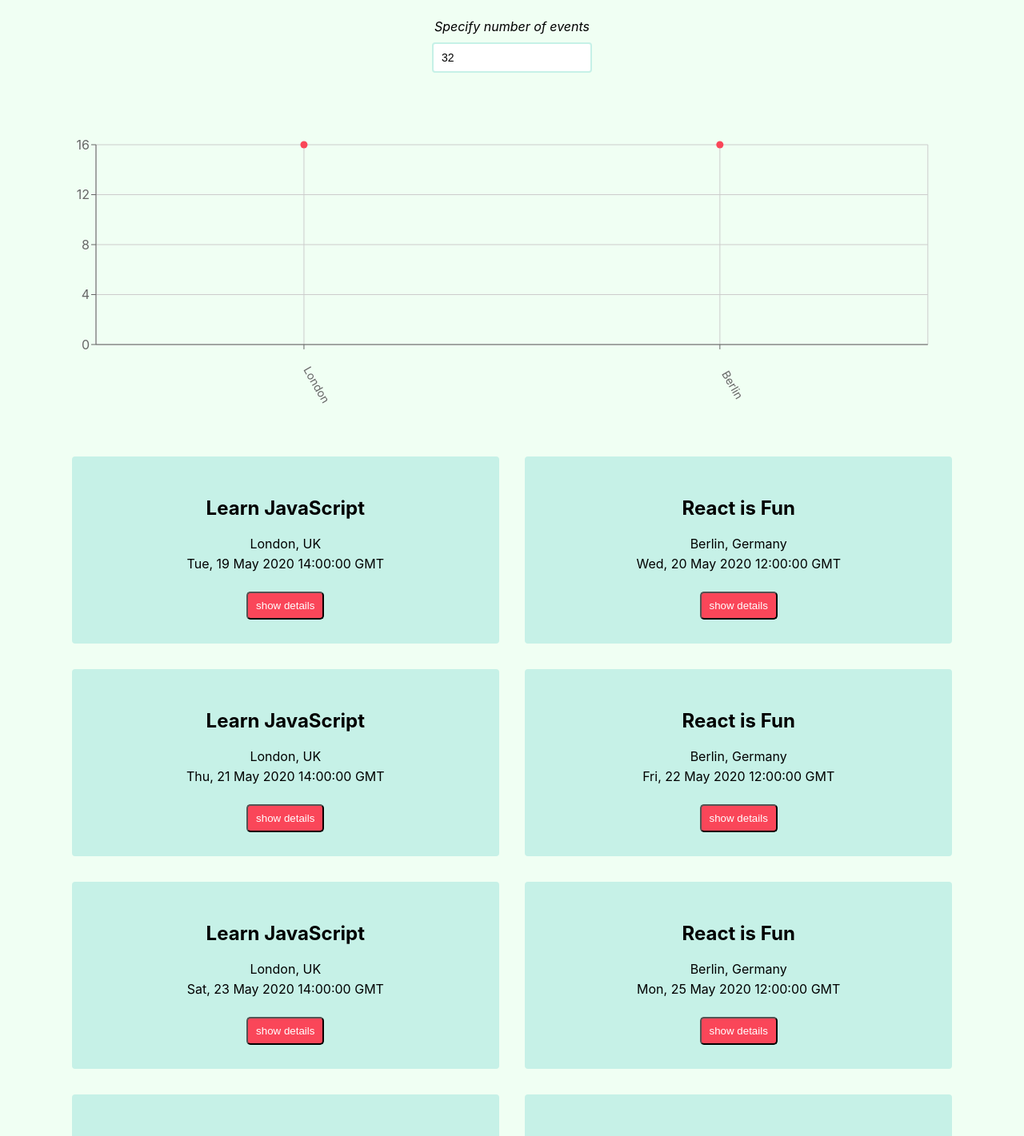
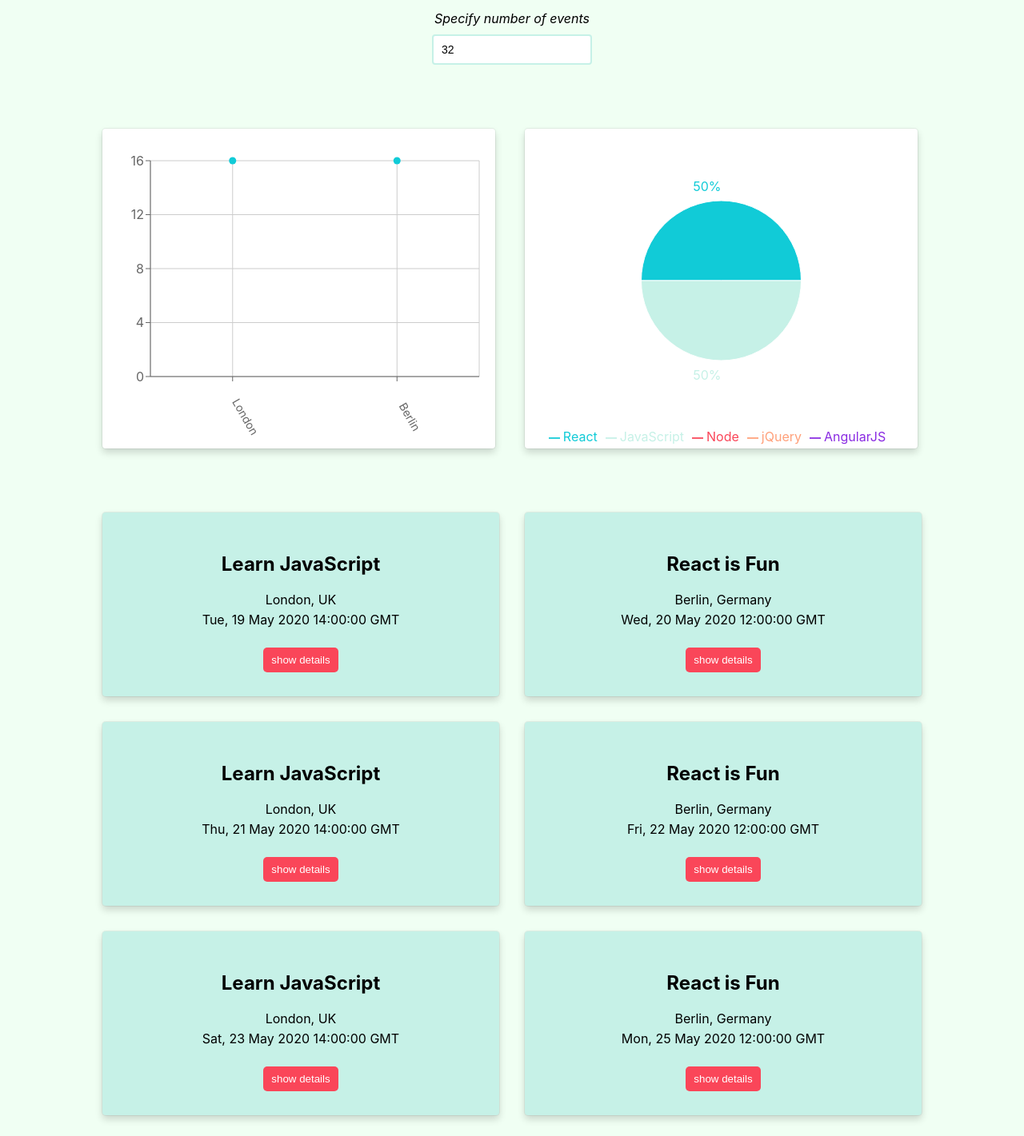
Before and after one commit to tessa-tum/DevTrec, a React (Create React App) app: page / in a window 1280 px wide. Shown: the part 300-1721 px from the top of the page at 80% size. Built offline with nearby package versions, Linux system fonts and the light colour scheme; what atatus-spa would draw is missing.

Commit message:
add city-events-chart + styling

```diff
--- a/src/App.css
+++ b/src/App.css
@@ -2,13 +2,19 @@
 
 .App {
   text-align: center;
-  padding: 3% 7%;
+  padding: 3% 10%;
   background-color: #f0fff3;
 }
 
 .App * {
   box-sizing: border-box;
 }
+
+p {
+  margin: 5px 0;
+}
+
+/* header section */
 
 .devtrec-logo {
   height: auto;
@@ -21,28 +27,17 @@
   font-size: large;
 }
 
+/* searches */
+
 .searches-container {
   display: flex;
   flex-direction: column;
   align-items: center;
-  margin-top: 60px;
+  margin-top: 50px;
 }
 
 .search-overline {
   font-style: italic;
-}
-
-ul {
-  list-style: none;
-  padding: 0px;
-  display: grid;
-  grid-template-columns: repeat(2, 1fr);
-  grid-gap: 2rem;
-  margin-top: 50px;
-}
-
-p {
-  margin: 5px 0;
 }
 
 input[type="text"],
@@ -98,11 +93,24 @@
   background-color: #bcdcdb;
 }
 
+/* event list section */
+
+#event-list {
+  list-style: none;
+  padding: 0px;
+  display: grid;
+  grid-template-columns: repeat(2, 1fr);
+  grid-gap: 2rem;
+  margin-top: 80px;
+}
+
 .event {
   padding: 30px;
   text-align: center;
   border-radius: 4px;
   background-color: #c6f1e7;
+  box-shadow: rgba(0, 0, 0, 0.16) 0px 5px 10px 0px,
+    rgba(0, 0, 0, 0.06) 0px 0px 0px 1px;
 }
 
 .link {
@@ -122,7 +130,26 @@
   cursor: pointer;
   background-color: #fa4659;
   color: #fff;
+  border: none;
 }
+
+/* charts section */
+
+.charts-container {
+  display: grid;
+  grid-template-columns: 1fr 1fr;
+  grid-gap: 2rem;
+  margin-top: 50px;
+}
+
+.recharts-responsive-container {
+  background-color: #fff;
+  box-shadow: rgba(0, 0, 0, 0.16) 0px 5px 10px 0px,
+    rgba(0, 0, 0, 0.06) 0px 0px 0px 1px;
+  border-radius: 4px;
+}
+
+/* alerts */
 
 .alerts-container {
   position: fixed;
@@ -135,8 +162,12 @@
 /* media queries */
 
 @media all and (max-width: 500px) {
-  ul {
+  #event-list {
     display: grid;
+    grid-template-columns: 1fr;
+  }
+
+  .charts-container {
     grid-template-columns: 1fr;
   }
 
@@ -146,8 +177,12 @@
 }
 
 @media all and (min-width: 500px) and (max-width: 750px) {
-  ul {
+  #event-list {
     display: grid;
+    grid-template-columns: 1fr;
+  }
+
+  .charts-container {
     grid-template-columns: 1fr;
   }
 
--- a/src/App.js
+++ b/src/App.js
@@ -2,6 +2,7 @@
 import EventList from "./components/EventList";
 import NumberOfEvents from "./components/NumberOfEvents";
 import CityEventsChart from "./components/CityEventsChart";
+import EventGenresChart from "./components/EventGenresChart";
 import Header from "./Header";
 import { useEffect, useState } from "react";
 import { extractLocations, getEvents } from "./api";
@@ -60,10 +61,11 @@
           setErrorAlert={setErrorAlert}
         />
       </div>
-      <CityEventsChart allLocations={allLocations} events={events} />
-      <div>
-        <EventList events={events} />
+      <div className="charts-container">
+        <CityEventsChart allLocations={allLocations} events={events} />
+        <EventGenresChart events={events} />
       </div>
+      <EventList events={events} />
     </div>
   );
 };
--- a/src/components/CityEventsChart.js
+++ b/src/components/CityEventsChart.js
@@ -31,10 +31,10 @@
     <ResponsiveContainer width="99%" height={400}>
       <ScatterChart
         margin={{
-          top: 60,
+          top: 40,
           right: 20,
           bottom: 60,
-          left: -30,
+          left: 0,
         }}
       >
         <CartesianGrid />
@@ -53,7 +53,7 @@
           allowDecimals={false}
         />
         <Tooltip cursor={{ strokeDasharray: "3 3" }} />
-        <Scatter name="A city" data={data} fill="#fa4659" />
+        <Scatter name="A city" data={data} fill="#11CBD7" />
       </ScatterChart>
     </ResponsiveContainer>
   );
--- /dev/null
+++ b/src/components/EventGenresChart.js
@@ -0,0 +1,73 @@
+import React, { useEffect, useState } from "react";
+import { PieChart, Pie, Cell, Legend, ResponsiveContainer } from "recharts";
+
+const EventGenresChart = ({ events }) => {
+  const [data, setData] = useState([]);
+  const genres = ["React", "JavaScript", "Node", "jQuery", "AngularJS"];
+  const colors = ["#11CBD7", "#C6F1E7", "#FA4659", "#FFA07A ", "#8A2BE2"];
+
+  useEffect(() => {
+    setData(getData(events));
+  }, [`${events}`]);
+
+  const getData = (events) => {
+    const data = genres.map((genre) => {
+      const filteredEvents = events.filter((event) =>
+        event.summary.includes(genre)
+      );
+      return {
+        name: genre,
+        value: filteredEvents.length,
+      };
+    });
+    return data;
+  };
+
+  const renderCustomizedLabel = ({
+    cx,
+    cy,
+    midAngle,
+    outerRadius,
+    percent,
+    index,
+  }) => {
+    const RADIAN = Math.PI / 180;
+    const radius = outerRadius + 10;
+    const x = cx + radius * Math.cos(-midAngle * RADIAN) * 1.07;
+    const y = cy + radius * Math.sin(-midAngle * RADIAN) * 1.07;
+    return percent ? (
+      <text
+        x={x}
+        y={y}
+        fill={colors[index % colors.length]}
+        textAnchor={x > cx ? "start" : "end"}
+        dominantBaseline="central"
+      >
+       {(percent * 100).toFixed(0)}%
+      </text>
+    ) : null;
+  };
+
+  return (
+    <ResponsiveContainer width="99%" height={400}>
+      <PieChart width={400} height={400}>
+      <Legend iconType='plainline' verticalAlign="bottom"/>
+        <Pie
+          data={data}
+          cx="50%"
+          cy="50%"
+          dataKey="value"
+          labelLine={false}
+          label={renderCustomizedLabel}
+          outerRadius={100}
+        >
+          {data.map((entry, index) => (
+            <Cell key={`cell-${index}`} fill={colors[index % colors.length]} />
+          ))}
+        </Pie>
+      </PieChart>
+    </ResponsiveContainer>
+  );
+};
+
+export default EventGenresChart;
```
